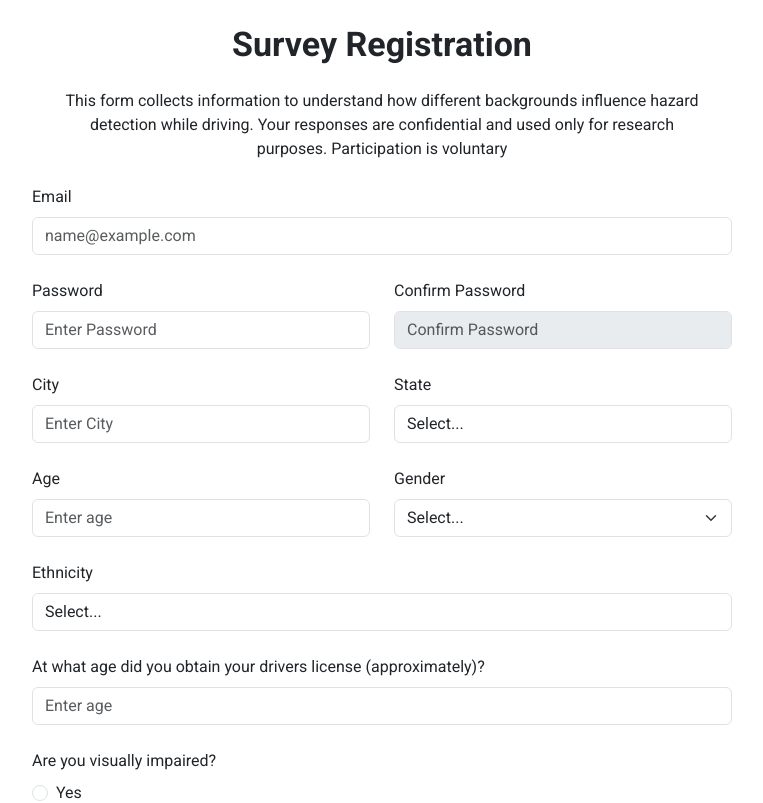
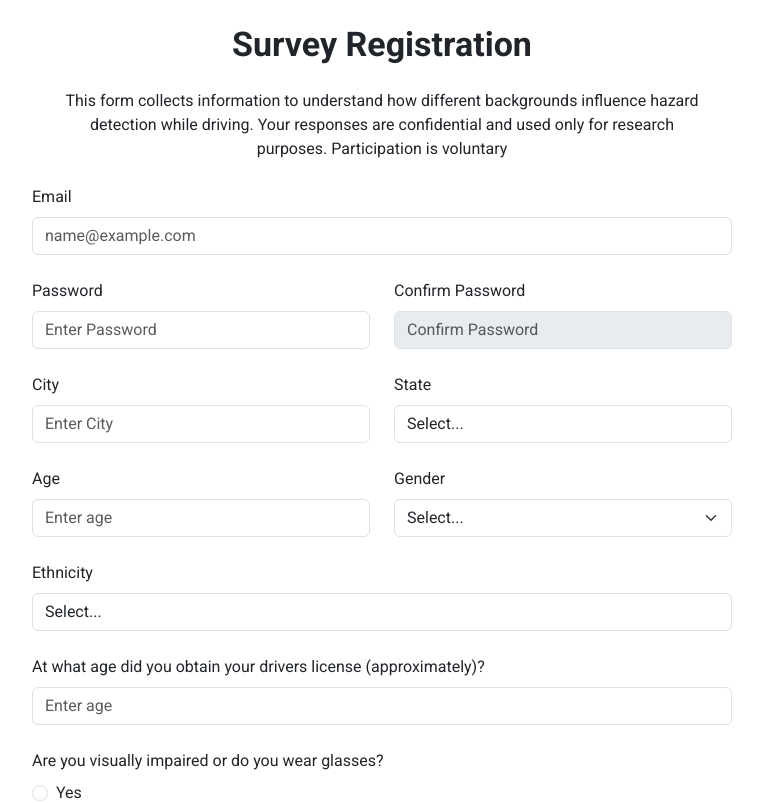
Before and after one commit to notthattal/Human-Alignment-Hazardous-Driving-Detection, a React (Vite) app in the folder frontend/: page /registration in a window 1280 px wide. Shown: the top 803 px of the page, without its empty margins (258-1021 px from the left). Built offline with nearby package versions, Linux system fonts and the light colour scheme.

Commit message:
Ask the User, Are you visually impaired or do you wear glasses? (#41)

```diff
--- a/frontend/src/pages/Registration/RegistrationPage.tsx
+++ b/frontend/src/pages/Registration/RegistrationPage.tsx
@@ -293,7 +293,7 @@ const RegistrationPage: React.FC = () => {
 
                             {/* Visually Impaired */}
                             <Form.Group className="mb-4" controlId="formVisuallyImpaired">
-                                <Form.Label>Are you visually impaired?</Form.Label>
+                                <Form.Label>Are you visually impaired or do you wear glasses?</Form.Label>
                                 <div>
                                     <Form.Check
                                         type="radio"
```
